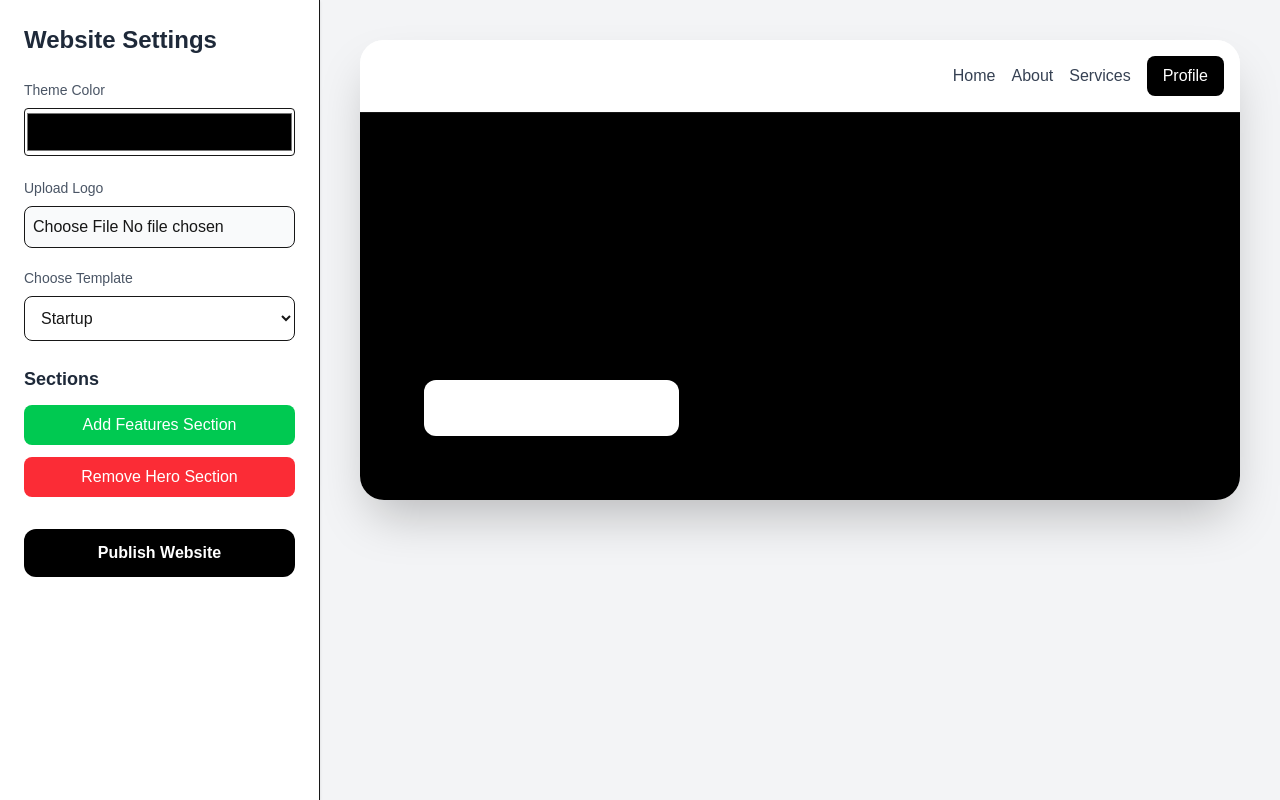
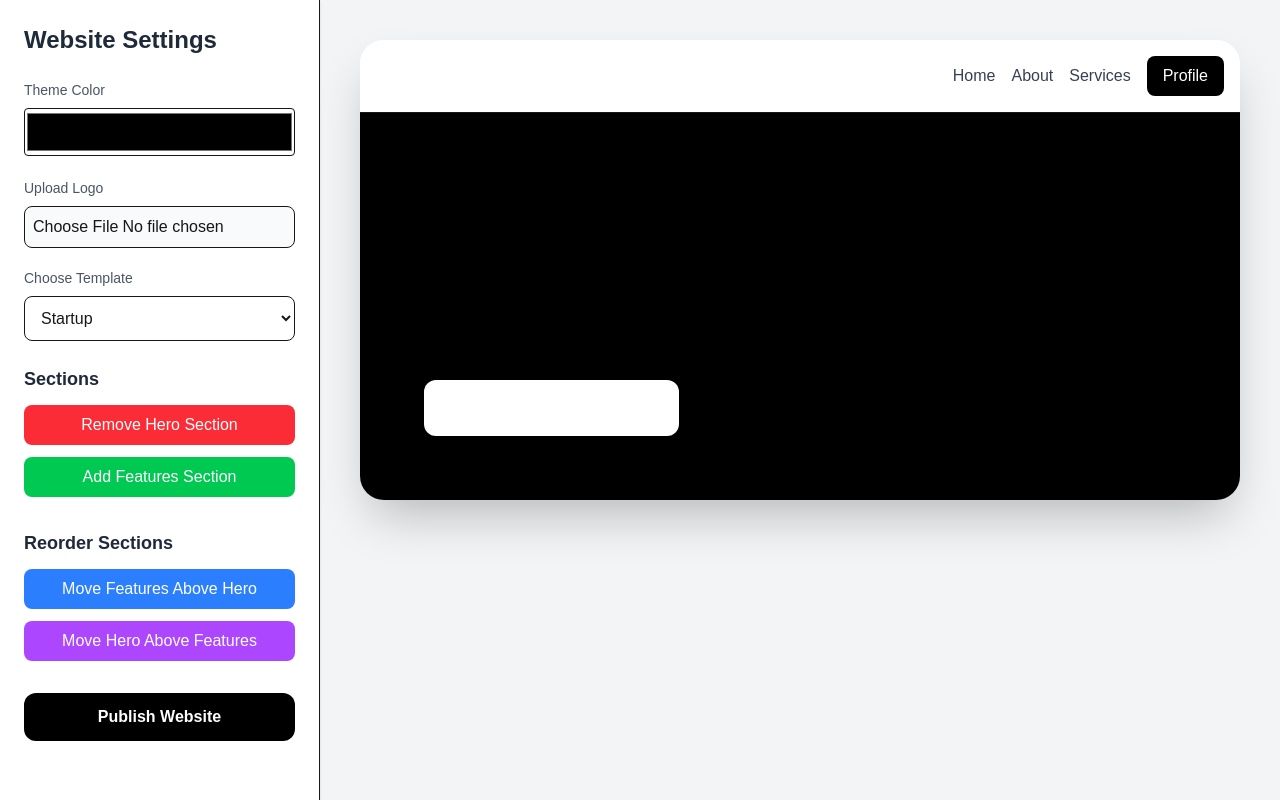
Before and after one commit to shubhamyadav-0/website-builder-frontend, a Next.js app: page / in a window 1280 px wide. Built offline with nearby package versions, Linux system fonts and the light colour scheme; no server answers.

Commit message:
feat: implement dynamic section ordering and modular layout engine

```diff
--- a/src/components/ConfigForm.tsx
+++ b/src/components/ConfigForm.tsx
@@ -26,7 +26,7 @@ export default function ConfigForm({
   setSections,
 }: ConfigFormProps) {
   return (
-    <div className="h-full lg:min-h-screen bg-white border-r shadow-sm p-5 sm:p-6">
+    <div className="h-full lg:min-h-screen bg-white border-r shadow-sm p-5 sm:p-6 overflow-y-auto">
 
       <h2 className="text-2xl font-bold text-gray-800 mb-6">
         Website Settings
@@ -97,6 +97,8 @@ export default function ConfigForm({
 
         <div className="flex flex-col gap-3">
 
+          {/* HERO */}
+
           {!sections.includes("hero") && (
             <button
               onClick={() =>
@@ -107,6 +109,23 @@ export default function ConfigForm({
               Add Hero Section
             </button>
           )}
+
+          {sections.includes("hero") && (
+            <button
+              onClick={() =>
+                setSections(
+                  sections.filter(
+                    (section) => section !== "hero"
+                  )
+                )
+              }
+              className="bg-red-500 hover:bg-red-600 transition text-white py-2 rounded-lg font-medium"
+            >
+              Remove Hero Section
+            </button>
+          )}
+
+          {/* FEATURES */}
 
           {!sections.includes("features") && (
             <button
@@ -133,21 +152,35 @@ export default function ConfigForm({
               Remove Features Section
             </button>
           )}
+        </div>
+      </div>
 
-          {sections.includes("hero") && (
+      {/* REORDER CONTROLS */}
+      <div className="mb-8">
+        <h3 className="text-lg font-semibold text-gray-800 mb-3">
+          Reorder Sections
+        </h3>
+
+        <div className="flex flex-col gap-3">
+
           <button
             onClick={() =>
-                setSections(
-                  sections.filter(
-                    (section) => section !== "hero"
-                  )
-                )
+              setSections(["features", "hero"])
             }
-              className="bg-red-500 hover:bg-red-600 transition text-white py-2 rounded-lg font-medium"
+            className="bg-blue-500 hover:bg-blue-600 transition text-white py-2 rounded-lg font-medium"
           >
-              Remove Hero Section
+            Move Features Above Hero
           </button>
-          )}
+
+          <button
+            onClick={() =>
+              setSections(["hero", "features"])
+            }
+            className="bg-purple-500 hover:bg-purple-600 transition text-white py-2 rounded-lg font-medium"
+          >
+            Move Hero Above Features
+          </button>
+
         </div>
       </div>
 
--- a/src/components/templates/GymTemplate.tsx
+++ b/src/components/templates/GymTemplate.tsx
@@ -58,7 +58,9 @@ export default function GymTemplate({
 
         if (section === "features") {
           return (
-      <FeaturesSection key="features" />
+            <FeaturesSection
+              key="features"
+            />
           );
         }
 
--- a/src/components/templates/PortfolioTemplate.tsx
+++ b/src/components/templates/PortfolioTemplate.tsx
@@ -58,7 +58,9 @@ export default function PortfolioTemplate({
 
         if (section === "features") {
           return (
-      <FeaturesSection key="features" />
+            <FeaturesSection
+              key="features"
+            />
           );
         }
 
--- a/src/components/templates/StartupTemplate.tsx
+++ b/src/components/templates/StartupTemplate.tsx
@@ -58,7 +58,9 @@ export default function StartupTemplate({
 
         if (section === "features") {
           return (
-      <FeaturesSection key="features" />
+            <FeaturesSection
+              key="features"
+            />
           );
         }
 
```
Lines whose indentation alone changed are shown as unchanged.
